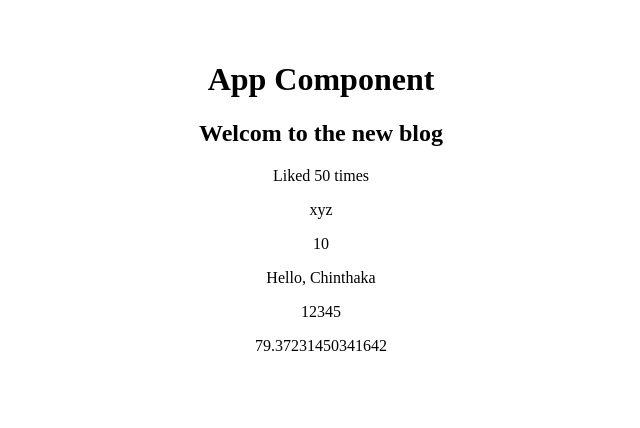
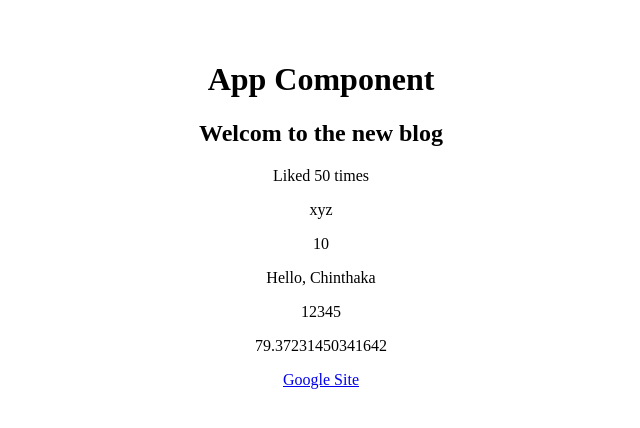
Before and after one commit to chinthakaSenarathna/react_, a React (Vite) app in the folder start_/dojo-blog/: page / in a window 1280 px wide. Shown: the top 428 px of the page, without its empty margins (319-959 px from the left). Built offline with nearby package versions, Linux system fonts and the light colour scheme.

Commit message:
dynamic value for attribute

```diff
--- a/start_/dojo-blog/src/App.jsx
+++ b/start_/dojo-blog/src/App.jsx
@@ -8,6 +8,8 @@ function App() {
     name: 'chinthaka',
     age: 23
   };
+
+  const URL = 'http://www.google.com';
 
   return (
     <div className="App">
@@ -25,6 +27,8 @@ function App() {
         <p className="Para0">{ "Hello, Chinthaka" }</p>
         <p className="Para0">{ [1,2,3,4,5] }</p>
         <p className="Para0">{Math.random() * 100 }</p>
+
+        <a href={ URL }>Google Site</a>
       </div>
     </div>
   )
```
